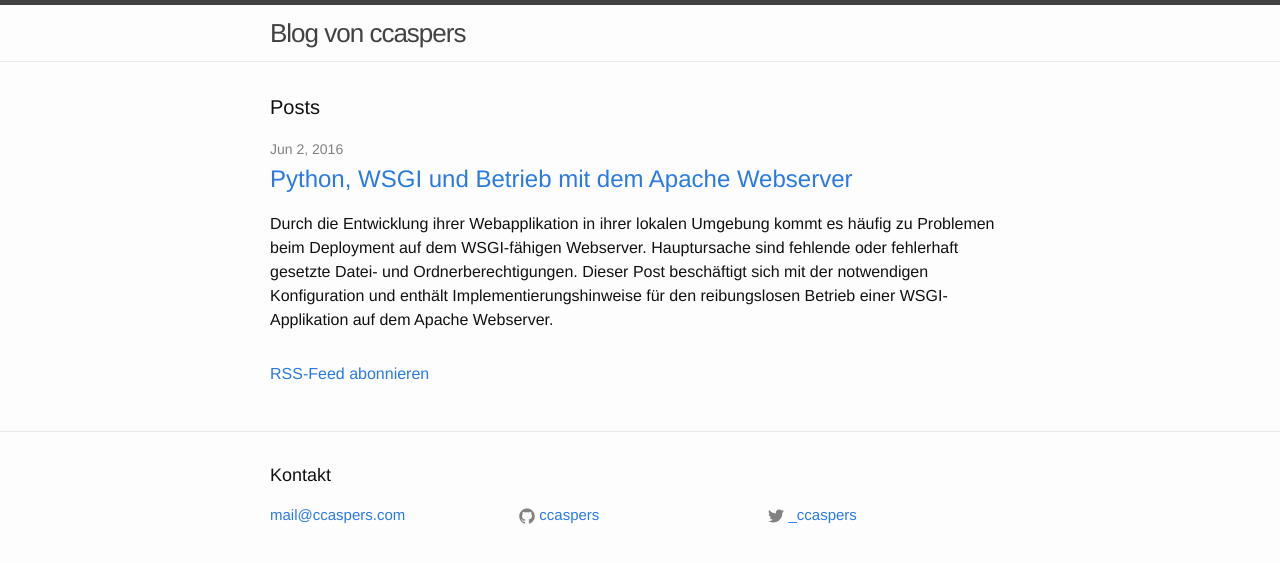
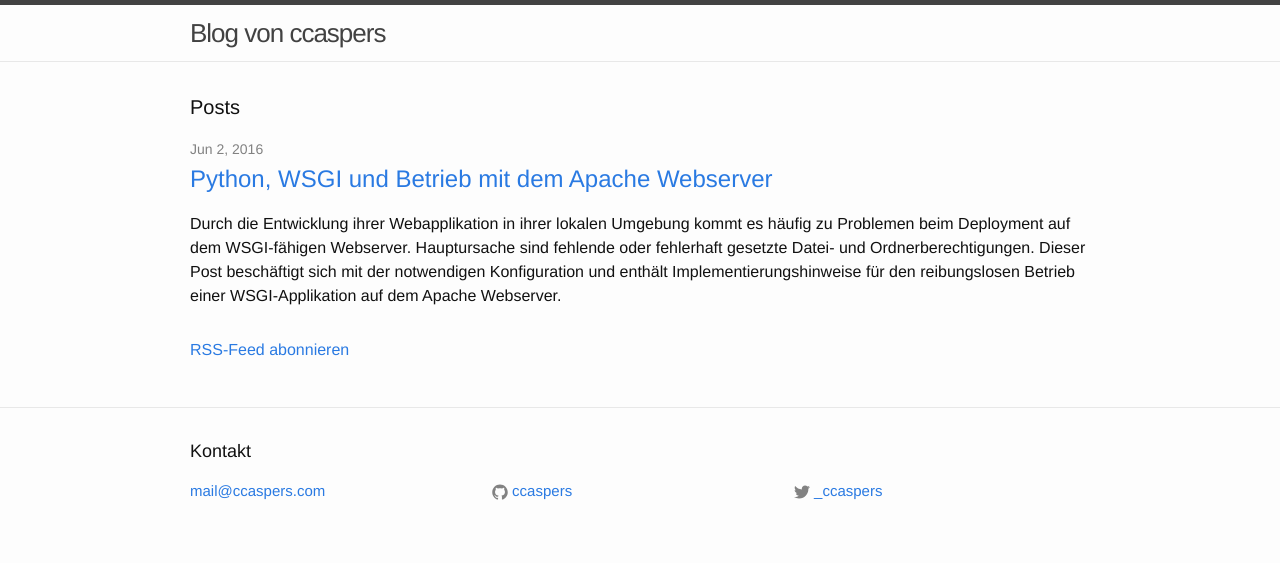
Before and after one commit to ccaspers/ccaspers.github.io, a Jekyll site: the page built from index.html, in a window 1280 px wide. Shown: the top 563 px of the page. Built offline with Jekyll 4.4.1, drawn with Linux system fonts in a browser that asks for light colours.

Commit message:
increase content-width

```diff
--- a/css/main.scss
+++ b/css/main.scss
@@ -23,7 +23,7 @@ $grey-color-light: lighten($grey-color, 40%);
 $grey-color-dark:  darken($grey-color, 25%);
 
 // Width of the content area
-$content-width:    800px;
+$content-width:    960px;
 
 $on-palm:          600px;
 $on-laptop:        800px;
```
